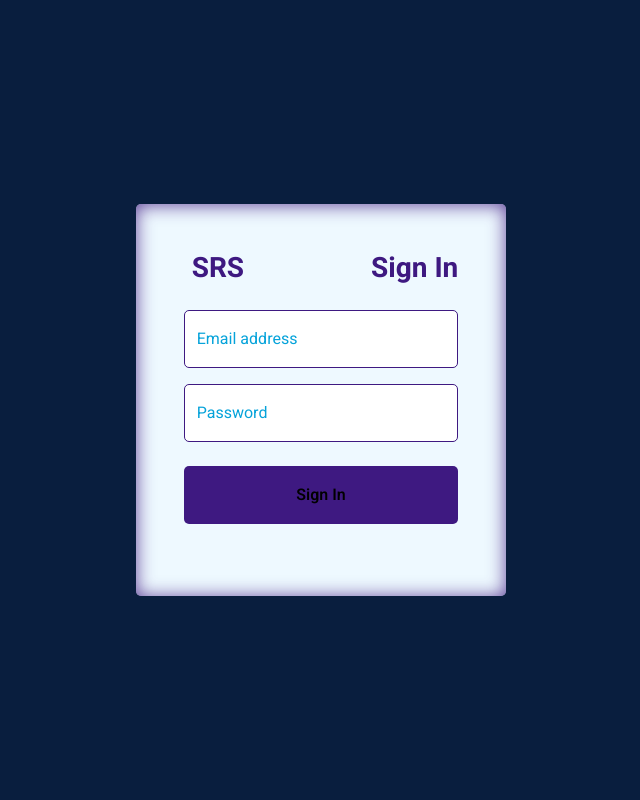
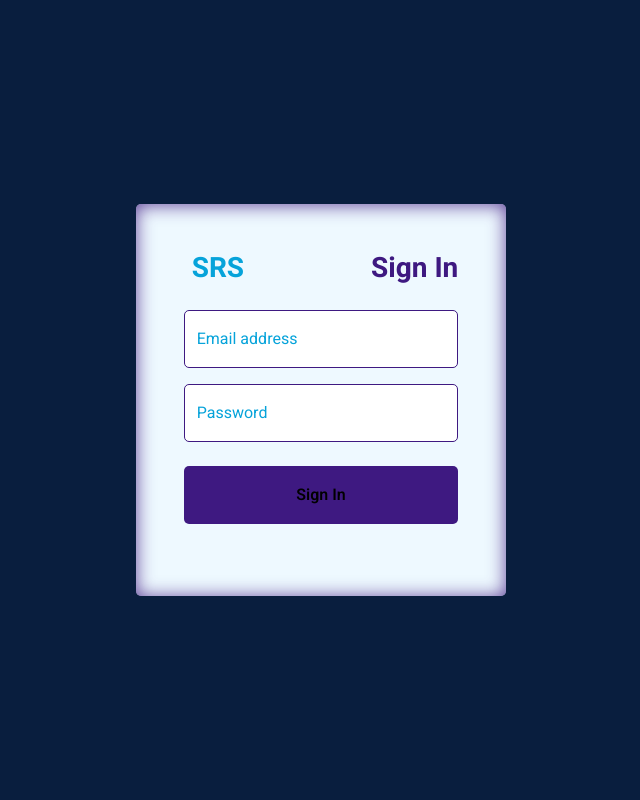
Before and after one commit to asim093/eproject_updated, a PHP site: page /eproject/signin.php in a window 1280 px wide. Shown: the whole page, without its empty margins (319-959 px from the left). Run offline with PHP 8.4, Linux system fonts and the light colour scheme; some libraries are stand-ins or nearby versions.

Commit message:
sign in color change

```diff
--- a/admin-panel/themewagon.github.io/dashmin/signin.php
+++ b/admin-panel/themewagon.github.io/dashmin/signin.php
@@ -59,7 +59,7 @@ if(isset($_SESSION['user'])){
                     <div class="sign_in_main rounded p-4 p-sm-5 my-4 mx-3">
                         <div class="sign_in d-flex align-items-center justify-content-between mb-3">
                             <a href="index-2.html" class="">
-                                <h3 class="text-primary"><i class=" me-2"></i>SRS  </h3>
+                                <h3 class="sign_company"><i class="me-2"></i>SRS</h3>
                             </a>
                             <h3>Sign In</h3>
                         </div>
```
